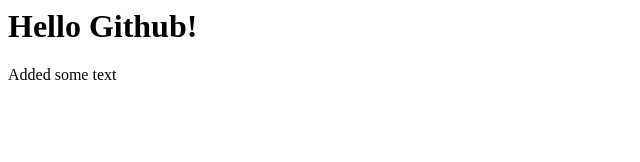
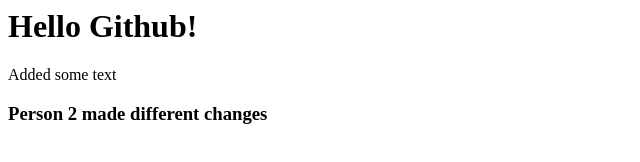
Before and after one commit to acinate96/GitHub-TEST, a plain HTML site: page index.html in a window 1280 px wide. Shown: the whole page, without its empty margins (0-640 px from the left). Drawn offline with Linux system fonts and the light colour scheme.

Commit message:
New changes, woot

```diff
--- a/index.html
+++ b/index.html
@@ -4,5 +4,6 @@
 <body>
 <h1>Hello Github!</h1>
 <p>Added some text</p>
+<h3>Person 2 made different changes</h3>
 </body>
 </html>
```
